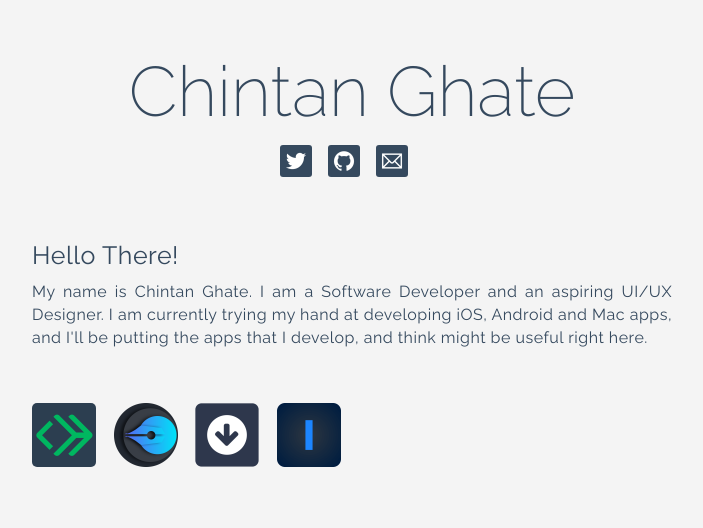
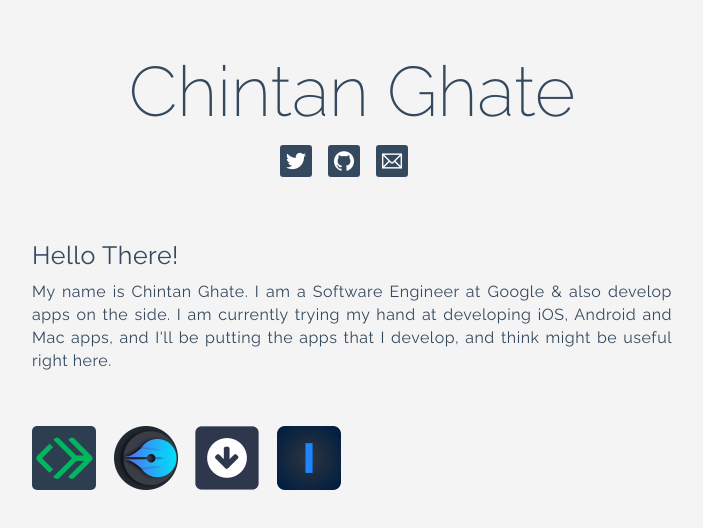
Before and after one commit to Star-Lord-XIII/Star-Lord-XIII.github.io, a plain HTML site: page index.html in a window 1280 px wide. Shown: the whole page, without its empty margins (296-999 px from the left). Drawn offline with Linux system fonts and the light colour scheme.

Commit message:
Update index.html
Info Update

```diff
--- a/index.html
+++ b/index.html
@@ -31,7 +31,7 @@
     	</header>
     	</br>
     	<p><b>Hello There!</b></br>
-    	My name is Chintan Ghate. I am a Software Developer and an aspiring UI/UX Designer. I am currently trying my hand at developing iOS, Android and Mac apps, and I'll be putting the apps that I develop, and think might be useful right here.</p>
+    	My name is Chintan Ghate. I am a Software Engineer at Google & also develop apps on the side. I am currently trying my hand at developing iOS, Android and Mac apps, and I'll be putting the apps that I develop, and think might be useful right here.</p>
 
     	<p>
     		<a href="http://codehorizon.star-lord.me" target="_blank"><img class="app-icon" title="CodeHorizon" src="images/CodeHorizon.png"></a>
```
